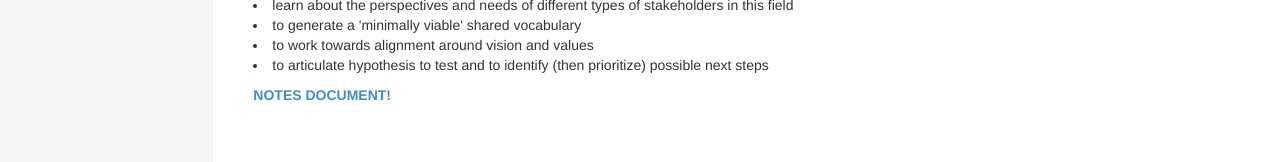
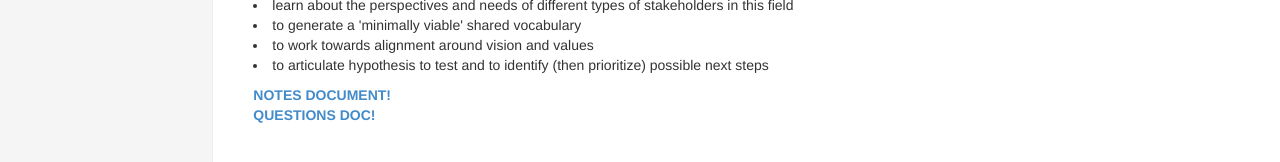
Before and after one commit to openreferral/workshop, a Jekyll site: the page built from index.html, in a window 1280 px wide. Shown: the part 324-486 px from the top of the page. Built offline with Jekyll 4.4.1, drawn with Linux system fonts in a browser that asks for light colours; nearby versions of some CDN libraries.

Commit message:
Update index.html

```diff
--- a/index.html
+++ b/index.html
@@ -11,5 +11,5 @@ To generate shared understanding of the needs for (and opportunities to create)
 <h3>Objectives</h3>
 <li>learn about the perspectives and needs of different types of stakeholders in this field</li> <li>to generate a 'minimally viable' shared vocabulary</li> <li>to work towards alignment around vision and values</li> <li>to articulate hypothesis to test and to identify (then prioritize) possible next steps</li>
 <p></p>
-<p><a href="https://docs.google.com/document/d/1Jsyg2n-JmvxQRZPDJ1UI8G5M1CjbGRHZG1qZB3Mv4_0/edit?usp=sharing"><strong>NOTES DOCUMENT!</strong></a></p>
+<p><a href="https://docs.google.com/document/d/1Jsyg2n-JmvxQRZPDJ1UI8G5M1CjbGRHZG1qZB3Mv4_0/edit?usp=sharing"><strong>NOTES DOCUMENT!</strong></a><br><a href="https://docs.google.com/document/d/1YE7LvNdsZ_4Ds-lJmUaMrs5pKMRzrIo-ybewupfpxRk/edit?usp=sharing"><strong>QUESTIONS DOC!</strong></a></p>
 <p></p>
```
